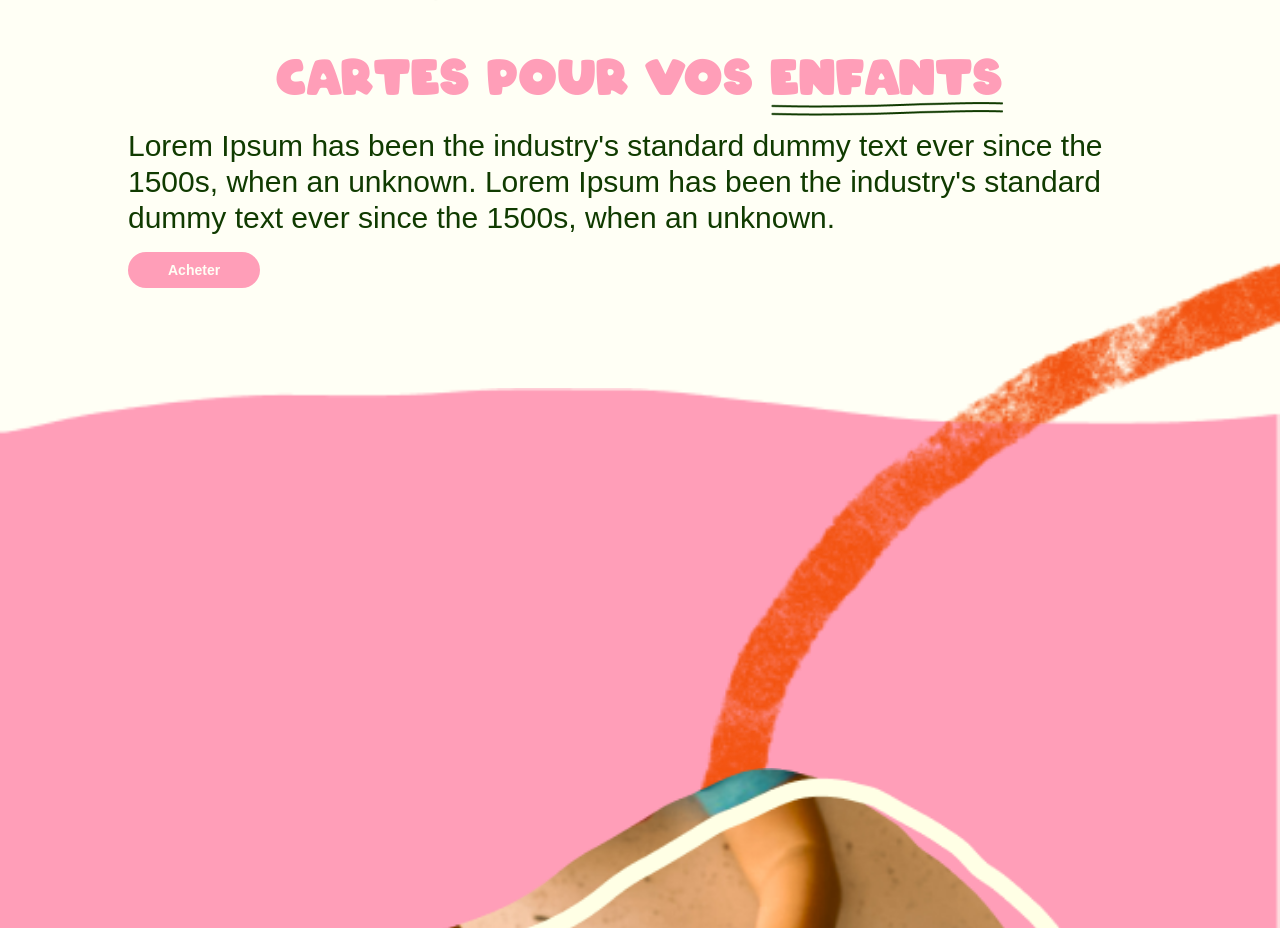
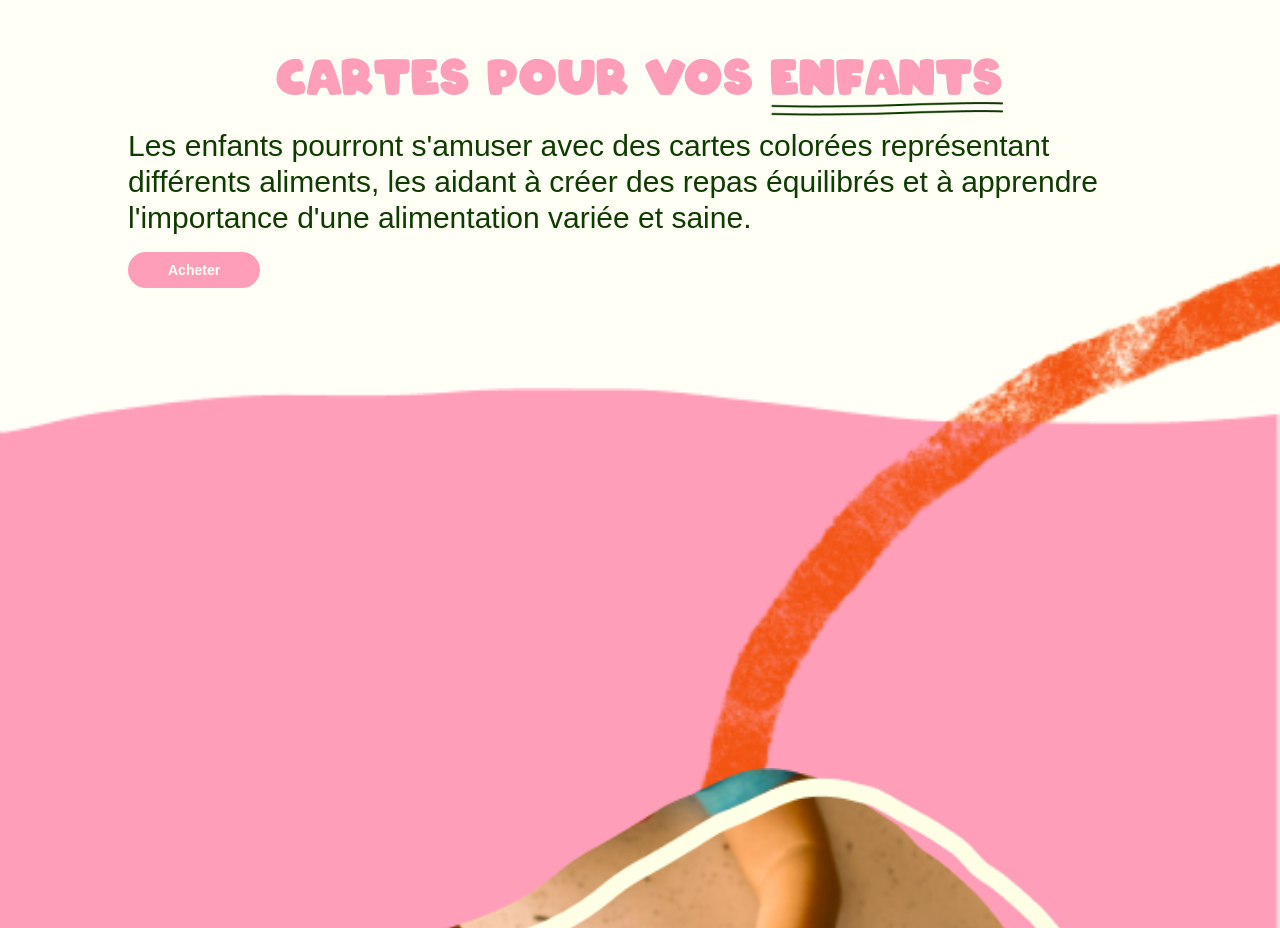
Before and after one commit to ClementBernard40/MY-DIGITAL-PROJECT-Vermeil, a React (Create React App) app in the folder landingpage/: page /mobile in a window 1280 px wide. Shown: the part 6510-7438 px from the top of the page. Built offline with nearby package versions, Linux system fonts and the light colour scheme.

Commit message:
fix lorem midSCreen

```diff
--- a/landingpage/src/component/mobile/midScreen/MobMidScreen.jsx
+++ b/landingpage/src/component/mobile/midScreen/MobMidScreen.jsx
@@ -15,7 +15,7 @@ function MobMidScreen() {
 
             </div>
             <div className="mt-8 text-1xl block text-darkgreen md:text-3xl sm:text-2xl" style={{ fontFamily: 'Rubik, sans-serif' }}>
-                Lorem Ipsum has been the industry's standard dummy text ever since the 1500s, when an unknown. Lorem Ipsum has been the industry's standard dummy text ever since the 1500s, when an unknown.
+            Les enfants pourront s'amuser avec des cartes colorées représentant différents aliments, les aidant à créer des repas équilibrés et à apprendre l'importance d'une alimentation variée et saine.
             </div>
             <div className='w-[35%] flex items-center'>
                 <div className=" mt-4 px-10 py-2 rounded-full bg-pink hover:bg-darkgreen text-white ">
```
